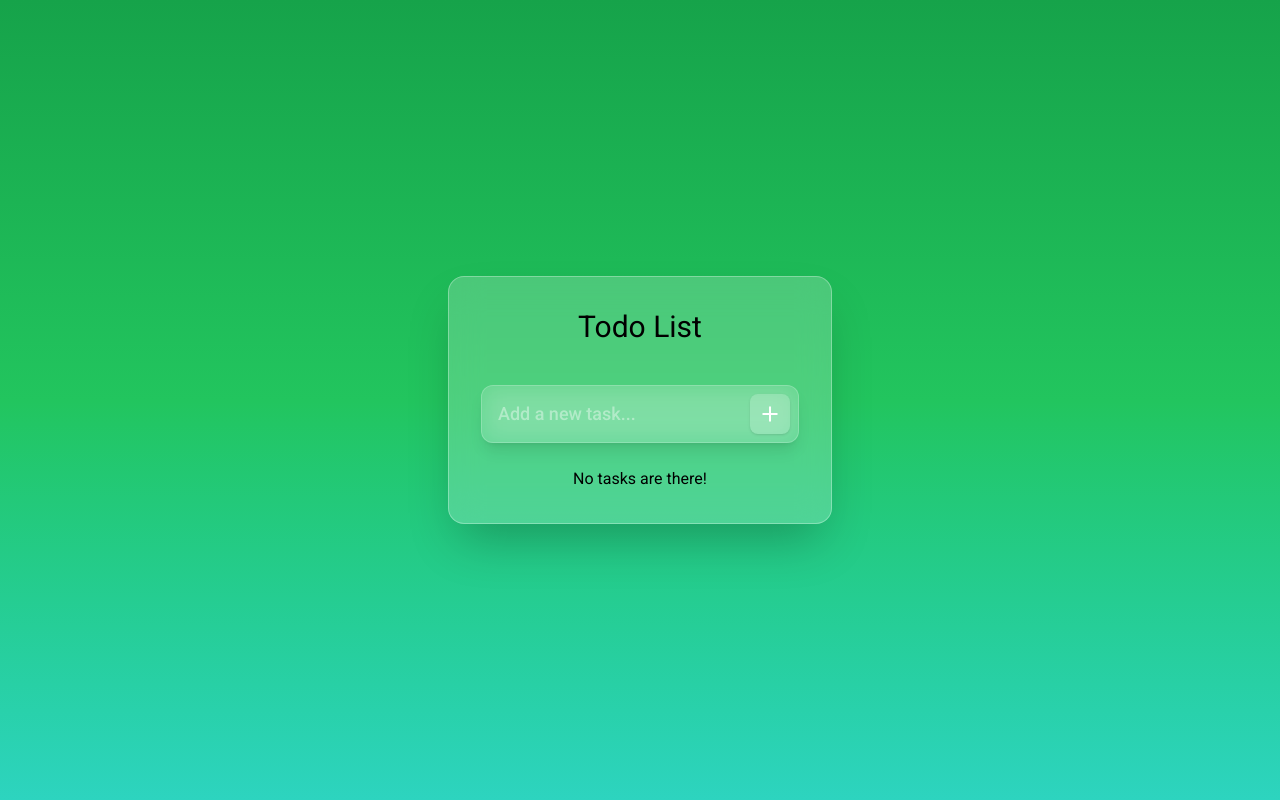
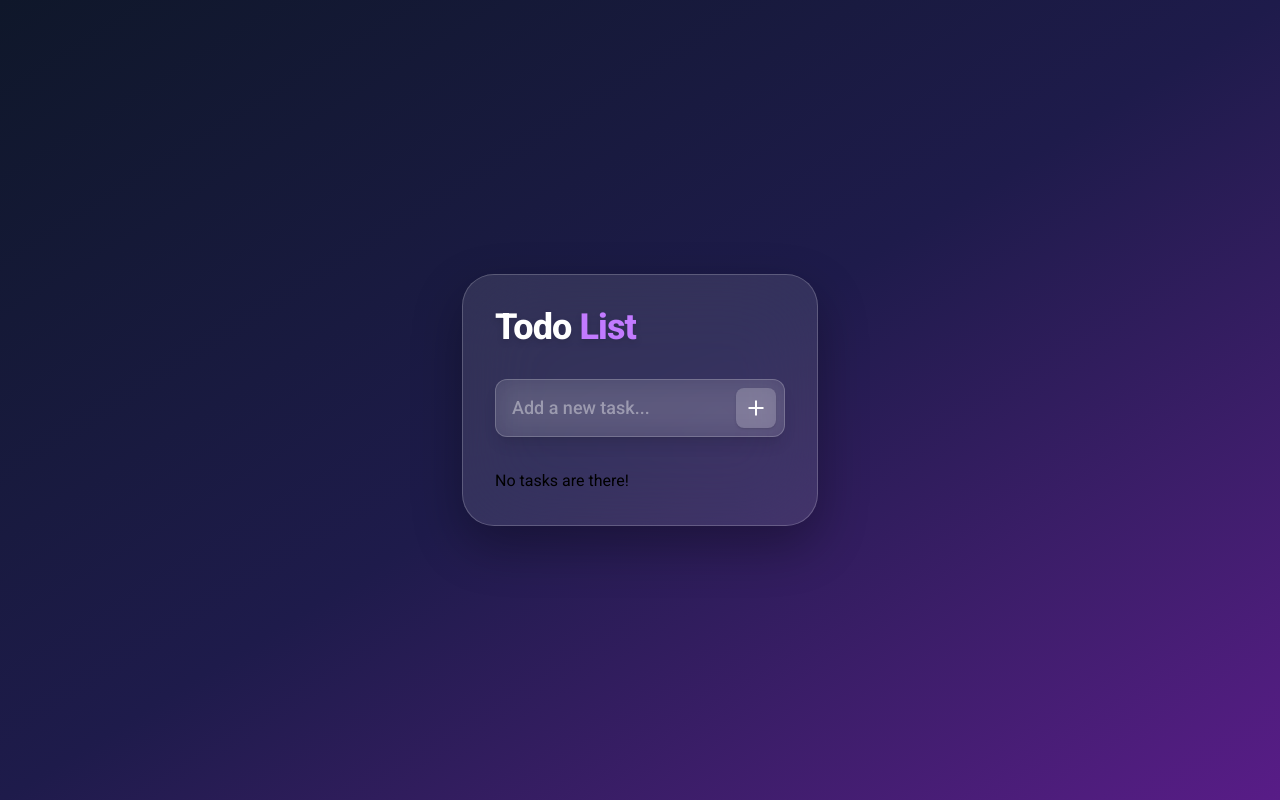
Before and after one commit to ImranAvenger/react-todo, a React (Vite) app: page / in a window 1280 px wide. Built offline with nearby package versions, Linux system fonts and the light colour scheme.

Commit message:
feat: enhance layout and styling of App, TodoInput, and TodoItem components

```diff
--- a/src/App.jsx
+++ b/src/App.jsx
@@ -28,13 +28,25 @@ function App() {
     }
   }, initialTodo);
 
+  return (
+    <div className="min-h-screen w-full flex items-center justify-center p-4">
+      <div className="flex flex-col gap-8 bg-white/10 backdrop-blur-2xl border border-white/20 rounded-4xl p-8 shadow-[0_20px_50px_rgba(0,0,0,0.3)] w-full max-w-100">
+        <h1 className="text-4xl font-extrabold text-white tracking-tight drop-shadow-md">
+          Todo <span className="text-purple-400">List</span>
+        </h1>
 
-  return (
-    <div className="flex flex-col text-center gap-10 bg-white/20 backdrop-blur-lg border border-white/30 rounded-2xl p-8 shadow-2xl w-96">
-      <h1 className="text-3xl">Todo List</h1>
-      <div className="">
-        <TodoInput dispatch={dispatch} />
-        <TodoList todoList={todoList} dispatch={dispatch} />
+        <div className="flex flex-col gap-2">
+          <TodoInput dispatch={dispatch} />
+          <div className="max-h-125 overflow-y-auto pr-1 custom-scrollbar">
+            <TodoList todoList={todoList} dispatch={dispatch} />
+          </div>
+        </div>
+
+        {todoList.todos.length > 0 && (
+          <p className="text-white/40 text-sm italic text-center">
+            Total tasks: {todoList.todos.length}
+          </p>
+        )}
       </div>
     </div>
   );
--- a/src/components/TodoInput.jsx
+++ b/src/components/TodoInput.jsx
@@ -5,7 +5,6 @@ export default function TodoInput({ dispatch }) {
   const [inputValue, setInputValue] = useState("");
 
   const handleAddTodo = (e) => {
-    // ফর্ম ব্যবহার করলে এন্টার চাপলে পেজ রিফ্রেশ হওয়া আটকাতে preventDefault ভালো
     if (e) e.preventDefault();
     if (inputValue.trim() === "") return;
 
--- a/src/components/TodoItem.jsx
+++ b/src/components/TodoItem.jsx
@@ -3,7 +3,6 @@ import { MdOutlineDelete } from "react-icons/md";
 export default function TodoItem({ item, dispatch }) {
   return (
     <div className="group flex items-center justify-between bg-white/10 hover:bg-white/20 backdrop-blur-md p-4 rounded-xl border border-white/10 transition-all duration-300 shadow-sm mb-3">
-      {/* বাম দিকে চেকবক্স এবং টেক্সট */}
       <div className="flex items-center gap-4 flex-1">
         <input
           type="checkbox"
@@ -21,7 +20,6 @@ export default function TodoItem({ item, dispatch }) {
         </li>
       </div>
 
-      {/* ডান দিকে ডিলিট বাটন */}
       <button
         className="text-white/50 hover:text-red-400 p-2 rounded-full hover:bg-red-500/10 transition-colors duration-200"
         onClick={() => dispatch({ type: "REMOVE_TODO", payload: item })}
--- a/src/index.css
+++ b/src/index.css
@@ -4,5 +4,5 @@
 
 body {
   font-family: "Roboto", sans-serif;
-  @apply flex items-center justify-center h-screen bg-gradient-to-t from-[#2dd4bf] via-[#22c55e] to-[#16a34a] ;
+  @apply flex items-center justify-center h-screen bg-linear-to-br from-[#0f172a] via-[#1e1b4b] to-[#581c87];
 }
```
